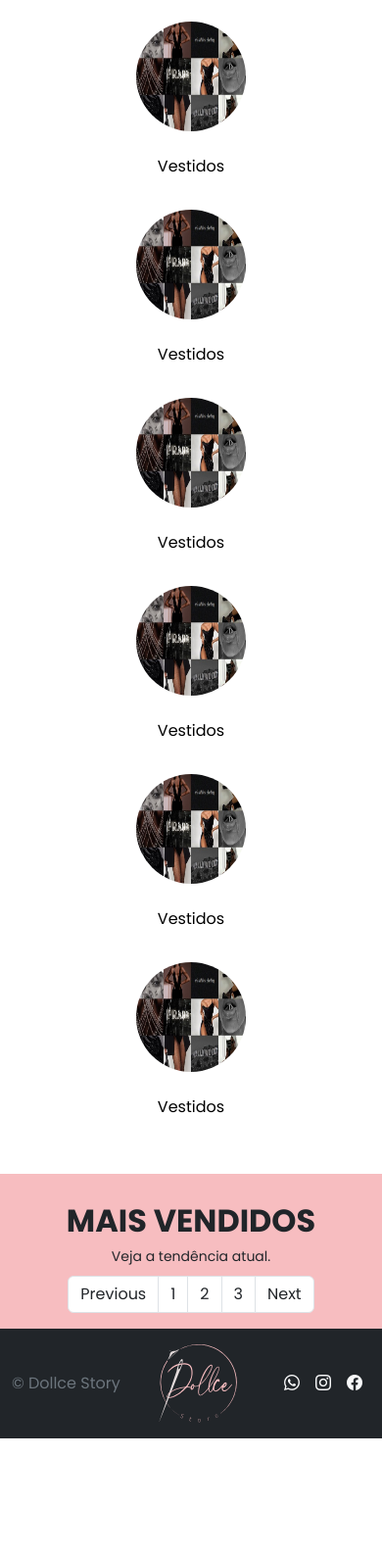
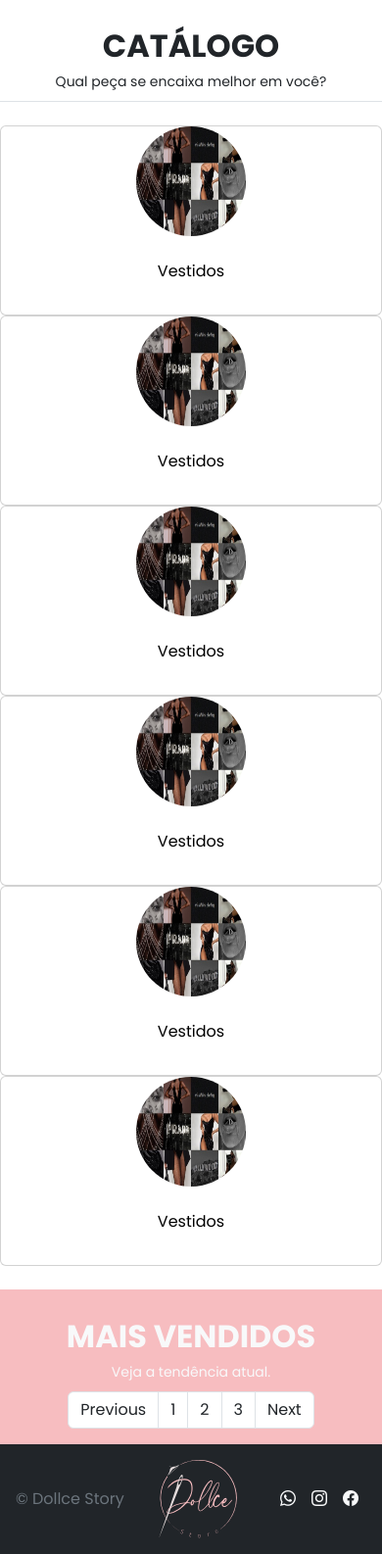
Before and after one commit to AparicioFermiano/dollce, a Flask app: template templates/index.html in a window 390 px wide. Shown: the part 400-1986 px from the top of the page at 98% size. Before the commit the page ends 1868 px from the top, so only its background shows below. Run offline with Flask 2, Linux system fonts and the light colour scheme; the template is opened without the code that fills it, so the values that code supplies are empty; parts of the project's set-up code (start-up, migrations or seed data) failed here and were passed over; some libraries are stand-ins or nearby versions.

Commit message:
Inicio na criação da pagina de produtos

```diff
--- a/app.py
+++ b/app.py
@@ -12,7 +12,7 @@
     return render_template(
         'index.html', produtos=produtos)
 
-@app.route("/produto/<int:id_produto>")
+@app.route("/<int:id_produto>")
 def produto_html(id_produto):
     msg = ""
     if not id_produto:
@@ -20,7 +20,7 @@
     dados = produto.buscar_produto(
         id_produto=id_produto)
     return render_template(
-        'produto.html', dados=dados, msg=msg)
+        'produto_detalhes.html', dados=dados, msg=msg)
 
 if __name__ == "__main__":
     app.run(debug=True)
--- a/requirements.txt
+++ b/requirements.txt
@@ -1 +1,2 @@
-requeriment
+psycopg2-2.9.5
+flask-2.2.2
--- a/static/css/inicio.css
+++ b/static/css/inicio.css
@@ -1,9 +1,3 @@
-.navbar-position{
-    position: absolute;
-    z-index: 100;
-    width: 100%;
-}
-
 .circle {
     border-radius: 50%;
     width: 7rem;
--- a/static/css/inicio.min.css
+++ b/static/css/inicio.min.css
@@ -1 +1 @@
-.navbar-position{position:absolute;z-index:100;width:100%}.circle{border-radius:50%;width:7rem;height:7rem;margin:auto}.card-venda{width:18rem;margin:2% 1%;border:0}.card-venda:focus,.card-venda:hover{opacity:.6}#produtos{background-color:var(--color-primary)}@media (min-width:1200px){.carousel-size{height:600px}}@media screen and (max-width:600px){.carousel-size{height:100%}}@media screen and (max-width:768px){.card-venda{width:10rem}}
+.circle{border-radius:50%;width:7rem;height:7rem;margin:auto}.card-venda{width:18rem;margin:2% 1%;border:0%}.card-venda:hover,.card-venda:focus{opacity:.6}#produtos{background-color:var(--color-primary)}@media(min-width:1200px){.carousel-size{height:600px}}@media screen and (max-width:992px){}@media screen and (max-width:600px){.carousel-size{height:100%}}@media screen and (max-width:768px){.card-venda{width:10rem}}
--- /dev/null
+++ b/static/css/portal.min.css
@@ -0,0 +1 @@
+.box{width:100px;height:150px;margin:0 auto;overflow:hidden}.box>img{width:100%;height:100%}.box-produto{width:350px;height:350px}
--- a/static/css/style.min.css
+++ b/static/css/style.min.css
@@ -1 +1 @@
-:root{--color-primary:#F7BDC0;--color-secondary:#F4D5D3;--color-dark:#040203;--color-light:#EFEFEF;--color-primary-light:#2b2a2a;--bg-primary:#05050579}body{font-family:Poppins,sans-serif}.bg-site{background-color:var(--bg-primary)}.logo{width:5rem;height:5rem}.img{max-width:100%;height:auto;border-style:none;object-fit:cover}.text-primary{color:var(--color-primary)}.text-dark{color:var(--color-dark)}.link{list-style:none;color:var(--color-primary);text-decoration:none}.link:hover{list-style:none;color:var(--color-primary-light)}.no-border{border:0!important}.title{font-weight:700;font-size:2rem}
+:root{--color-primary: #F7BDC0;--color-secondary: #F4D5D3;--color-dark: #040203;--color-light: #EFEFEF;--color-primary-light: #2b2a2a;--bg-primary: #05050579}html,*{margin:0;padding:0}body{font-family:poppins,sans-serif;flex-direction:column}.logo{width:5rem;height:5rem}.img{max-width:100%;height:auto;border-style:none;object-fit:cover}.text-primary{color:var(--color-primary)}.text-dark{color:var(--color-dark)}.link{list-style:none;color:var(--color-primary);text-decoration:none}.link:hover{list-style:none;color:var(--color-primary-light)}.no-border{border:0%!important}.title{font-weight:700;font-size:2rem}.general-container{min-height:100vh;display:flex;flex-direction:column}.top-container{flex:1}@media(min-width:1200px){}@media screen and (max-width:992px){}@media screen and (max-width:600px){}@media screen and (max-width:768px){}
--- a/templates/index.html
+++ b/templates/index.html
@@ -1,5 +1,7 @@
 {% extends 'template.html' %}
-
+{% block link %}
+    <link rel="stylesheet" href="{{ url_for('static', filename='css/inicio.min.css') }}">
+{% endblock %}
 {% block conteudo %}
     <!-- Carrousel -->
     <div id="carousel_home" class="carousel slide carousel-fade" data-bs-ride="carousel">
@@ -98,42 +100,12 @@
 
     <!-- Produtos -->
     <div id="produtos">
-        <div class="pb-2 text-center">
+        <div class="pb-2 text-center text-light">
             <span class="title d-block pt-4">MAIS VENDIDOS</span>
             <small class="muted">Veja a tendência atual.</small>
         </div>
         <div class="container">
-            <div class="row justify-content-around">
-                {% if produtos != None %}
-                    {% for p in produtos %}
-                        <div class="card card-venda col-lg-3 col-md-4 col-sm-6">
-                            <a class="nav-link text-black" href="">
-                                <img class="card-img-top img" src="{{ url_for('static', filename=p.img_produto) }}" alt="Card image cap">
-                                <div class="card-body text-center">
-                                    <p class="card-title">{{ p.produto }}</p>
-                                    <div class="card-text">
-                                        <s class="text-muted">{{ "R$ %.2f"|format(p.preco) }}</s>
-                                        <b><h4 class="text-danger">{{ "R$ %.2f"|format(p.preco_promocao) }}</h4></b>
-                                        <small class="text-muted">{{ p.parcelamento }}x de {{ "R$ %.2f"|format(p.preco_parcelado) }}</small>
-                                    </div>
-                                </div>
-                            </a>
-                        </div>
-                    {% endfor %}
-                {% else %}
-                    <p>Nenhum produto encontrado!</p>
-                {% endif %}
-
-                <nav>
-                    <ul class="pagination justify-content-center">
-                        <li class="page-item"><a class="page-link text-dark" href="#">Previous</a></li>
-                        <li class="page-item"><a class="page-link text-dark" href="#">1</a></li>
-                        <li class="page-item"><a class="page-link text-dark" href="#">2</a></li>
-                        <li class="page-item"><a class="page-link text-dark" href="#">3</a></li>
-                        <li class="page-item"><a class="page-link text-dark" href="#">Next</a></li>
-                    </ul>
-                </nav>
-            </div>
+            {% include 'produto.html' %}
         </div>
     </div>
 {% endblock %}
--- a/templates/produto.html
+++ b/templates/produto.html
@@ -1,5 +1,30 @@
-{% extends 'template.html' %}
-
-{% block conteudo %}
-
-{% endblock %}
+<div class="row justify-content-around">
+	{% if produtos != None %}
+	    {% for p in produtos %}
+	        <div class="card card-venda col-lg-3 col-md-4 col-sm-6">
+	            <a class="nav-link text-black" href="{{ '/%s'% p.id_produto }}">
+	                <img class="card-img-top img" src="{{ url_for('static', filename=p.img_produto) }}" alt="Card image cap">
+	                <div class="card-body text-center">
+	                    <p class="card-title">{{ p.produto }}</p>
+	                    <div class="card-text">
+	                        <s class="text-muted">{{ "R$ %.2f"|format(p.preco) }}</s>
+	                        <b><h4 class="text-danger">{{ "R$ %.2f"|format(p.preco_promocao) }}</h4></b>
+	                        <small class="text-muted">{{ p.parcelamento }}x de {{ "R$ %.2f"|format(p.preco_parcelado) }}</small>
+	                    </div>
+	                </div>
+	            </a>
+	        </div>
+	    {% endfor %}
+	    <nav>
+	        <ul class="pagination justify-content-center">
+	            <li class="page-item"><a class="page-link text-dark" href="#">Previous</a></li>
+	            <li class="page-item"><a class="page-link text-dark" href="#">1</a></li>
+	            <li class="page-item"><a class="page-link text-dark" href="#">2</a></li>
+	            <li class="page-item"><a class="page-link text-dark" href="#">3</a></li>
+	            <li class="page-item"><a class="page-link text-dark" href="#">Next</a></li>
+	        </ul>
+	    </nav>
+	{% else %}
+	    <p>Nenhum produto encontrado!</p>
+	{% endif %}
+</div>
--- a/templates/template.html
+++ b/templates/template.html
@@ -1,4 +1,3 @@
-
 <!DOCTYPE html>
 <html lang="pt-br">
 <head>
@@ -19,8 +18,10 @@
 
 </head>
 <body>
+    <div class="general-container">
     {% block navbar %}
-        <nav class="navbar navbar-expand-lg bg-site navbar-position">
+        <div class="top-container">
+            <nav class="navbar navbar-expand-lg bg-dark">
                 <div class="container">
                     <!-- Logo -->
                     <a class="navbar-brand" href="#">
@@ -64,25 +65,27 @@
 
         <!-- CONTEUDO -->
         {% block conteudo %}{% endblock %}
+    </div>
 
     {% block footer %}
-        <div class="bg-dark">
-            <footer class="container d-flex flex-wrap justify-content-between align-items-center py-3">
-                <p class="col-md-4 mb-0 text-muted">&copy; Dollce Story</p>
+        <div id="rodape">
+            <footer class="align-items-center p-3 bg-dark">
+                <div class="d-flex flex-wrap justify-content-between">
+                    <p class="col-md-4 my-auto text-muted">&copy; Dollce Story</p>
 
                     <a class="navbar-brand" href="#">
                         <img class="logo" src="{{ url_for('static', filename='image/logo-light.svg') }}" alt="Logo">
                     </a>
 
-                <ul class="nav col-md-4 justify-content-end">
+                    <ul class="nav col-md-4 my-auto justify-content-end">
                         <li class="nav-item px-2"><a href=""><i class="bi bi-whatsapp text-light"></i></a></li>
                         <li class="nav-item px-2"><a href=""><i class="bi bi-instagram text-light"></i></a></li>
                         <li class="nav-item px-2"><a href=""><i class="bi bi-facebook text-light"></i></a></li>
                     </ul>
+                </div>
             </footer>
         </div>
     {% endblock %}
-
     <script type="text/javascript" src="{{ url_for('static', filename='bootstrap/js/bootstrap.min.js') }}"></script>
     <script type="text/javascript" src="{{ url_for('static', filename='jquery/jquery-3.6.1.min.js') }}"></script>
     <script type="text/javascript" src="{{ url_for('static', filename='js/index.min.js') }}"></script>
```
Also changed, not shown: model/produtos_model.py (+5 -4 lines), static/css/portal.css (added, +16 -0 lines), static/css/style.css (+16 -5 lines), templates/produto_detalhes.html (added, +35 -0 lines), 1 other file. Lines whose indentation alone changed are shown as unchanged.
